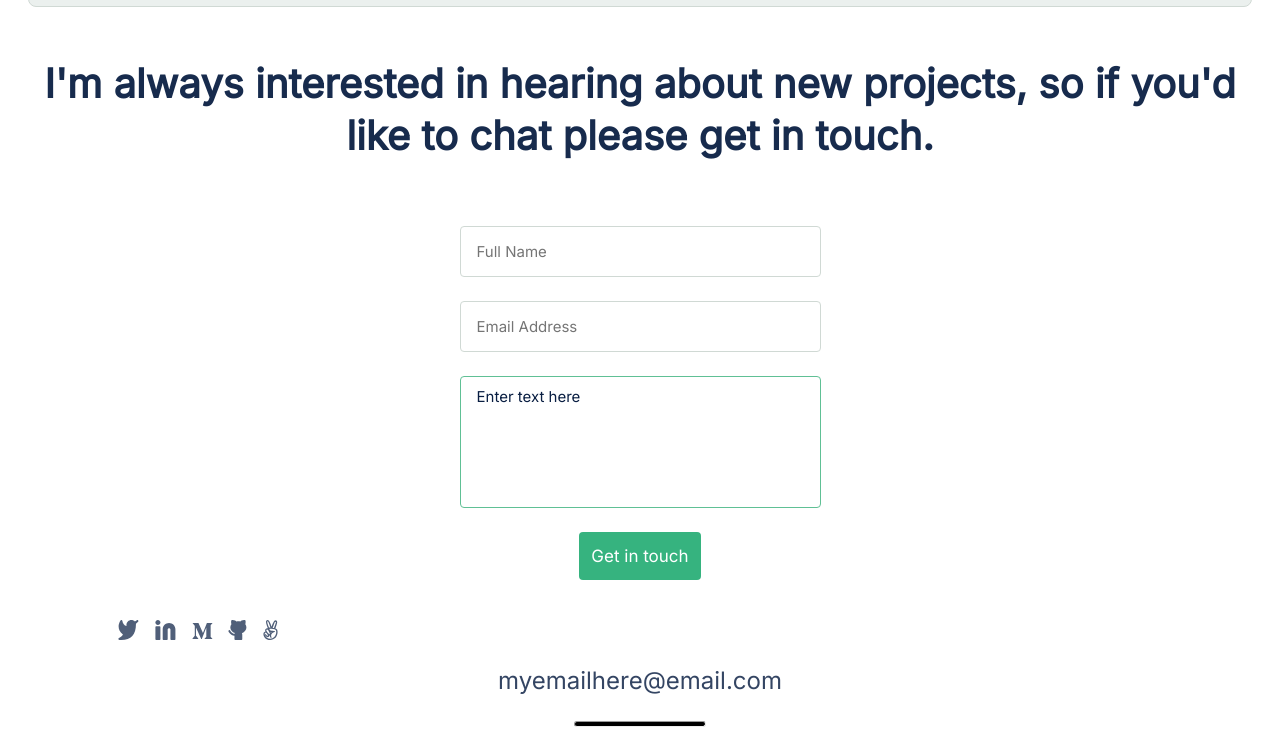
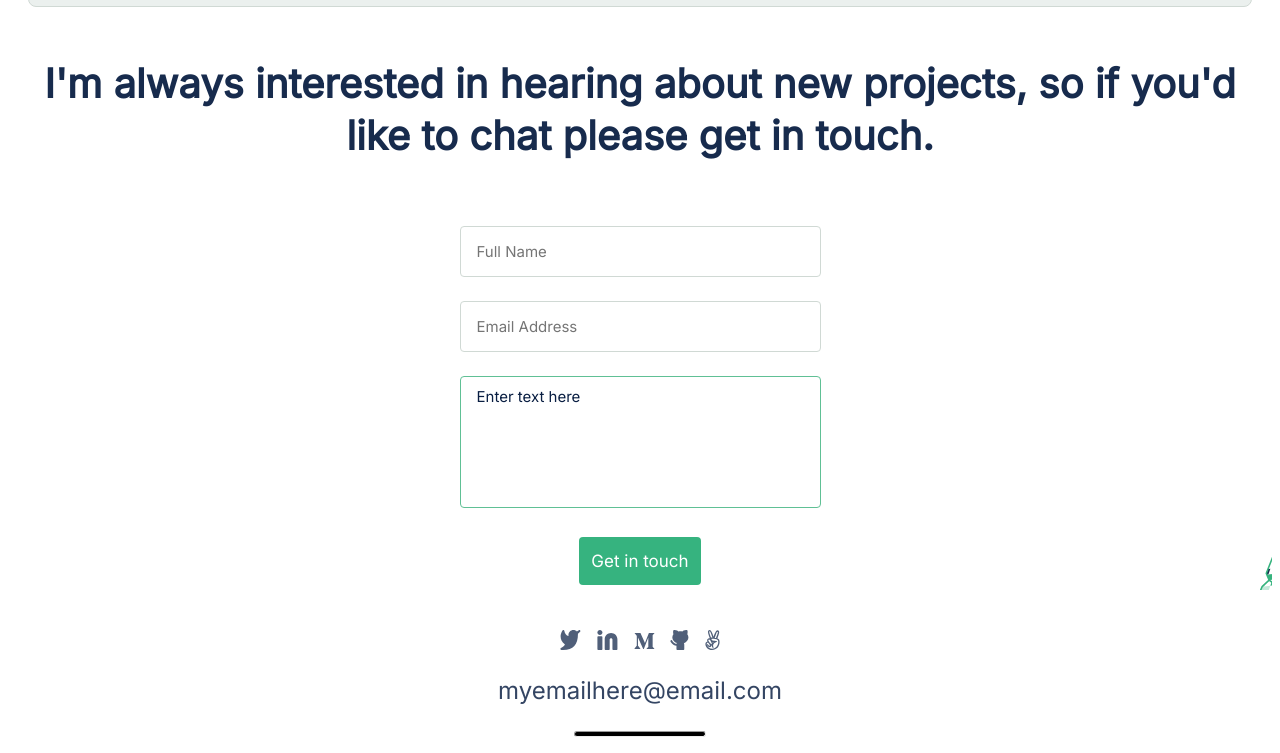
Before and after one commit to HunterX-7/Portfolio, a website: page index.html in a window 1280 px wide. Shown: the part 5144-5897 px from the top of the page. Drawn offline with Linux system fonts and the light colour scheme.

Commit message:
Add flexbox to the form container

```diff
--- a/index.html
+++ b/index.html
@@ -249,10 +249,13 @@
             <div>
                 <textarea class="input-textarea" name="message" id="message" placeholder="Enter text here" cols="20" rows="10" maxlength="500" required></textarea>
             </div>
-            <div>
-                <button class="seeproject" type="submit">
-                    Get in touch
-                </button>
+            <div class="div1">
+                <div class="title3">
+                    <button class="seeproject" type="submit">
+                        Get in touch
+                    </button>
+                </div>
+
                 <ul class="socials2">
                     <li><a href="#"><img src="images/SVG/twitter.svg" alt="twitter-icon"></a></li>
                     <li><a href="#"><img src="images/SVG/Linkedin icon.svg" alt="linkedin-icon"></a></li>
--- a/style.css
+++ b/style.css
@@ -78,6 +78,17 @@ header {
   padding: 5px;
   background-position: top left;
   background-image: url("images/SVG/Frame.svg");
+  background-repeat: no-repeat;
+}
+
+.title3 {
+  display: block;
+  flex-direction: column;
+  text-align: center;
+  justify-content: space-around;
+  padding: 5px;
+  background-position: top right;
+  background-image: url("images/SVG/Frame\ \(1\).svg");
   background-repeat: no-repeat;
 }
 
@@ -306,6 +317,9 @@ h3 {
 
 #contact-form{
   text-align: center;
+  display: flex;
+  flex-direction: column;
+  justify-content:center;
 }
 
 .input-fields {
```
